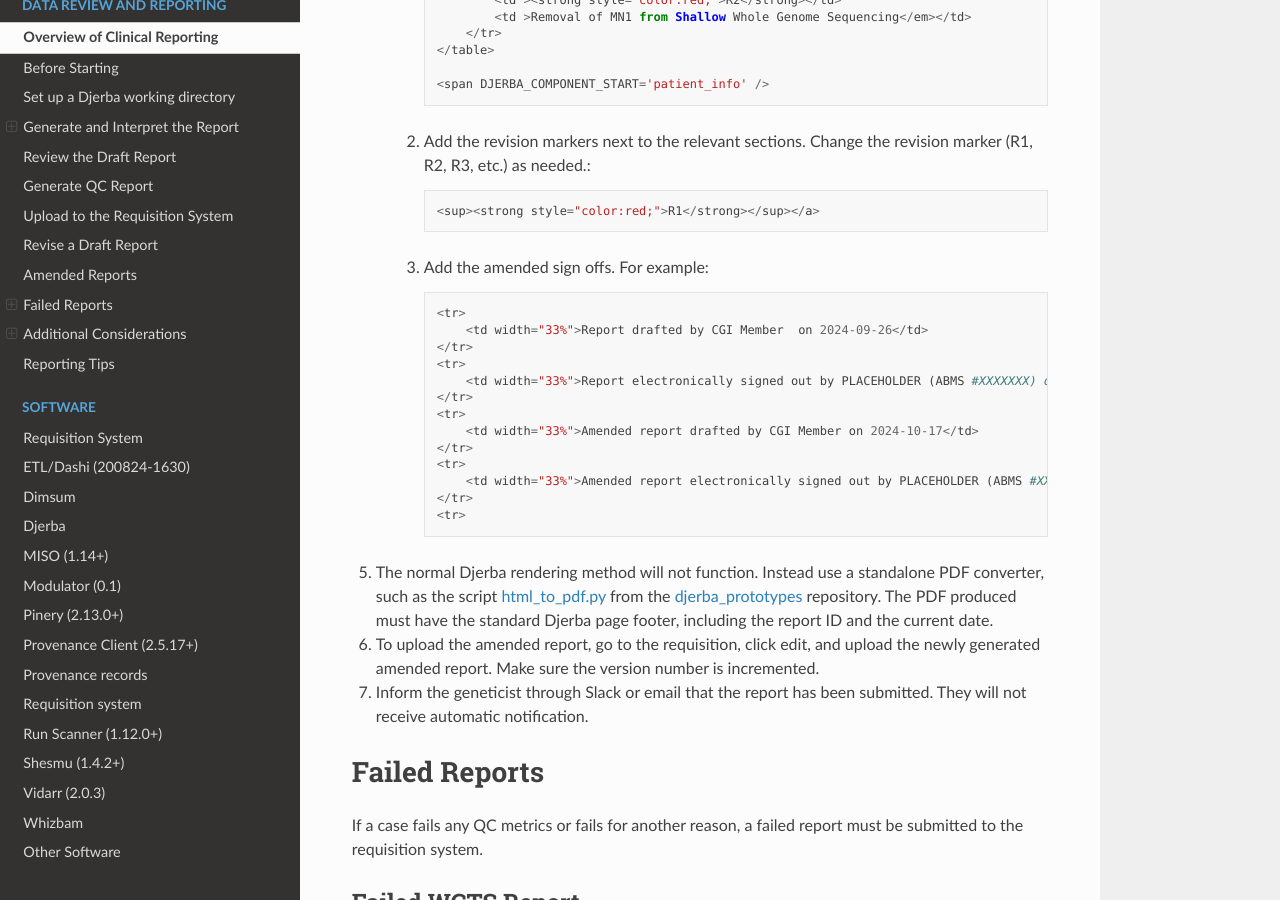
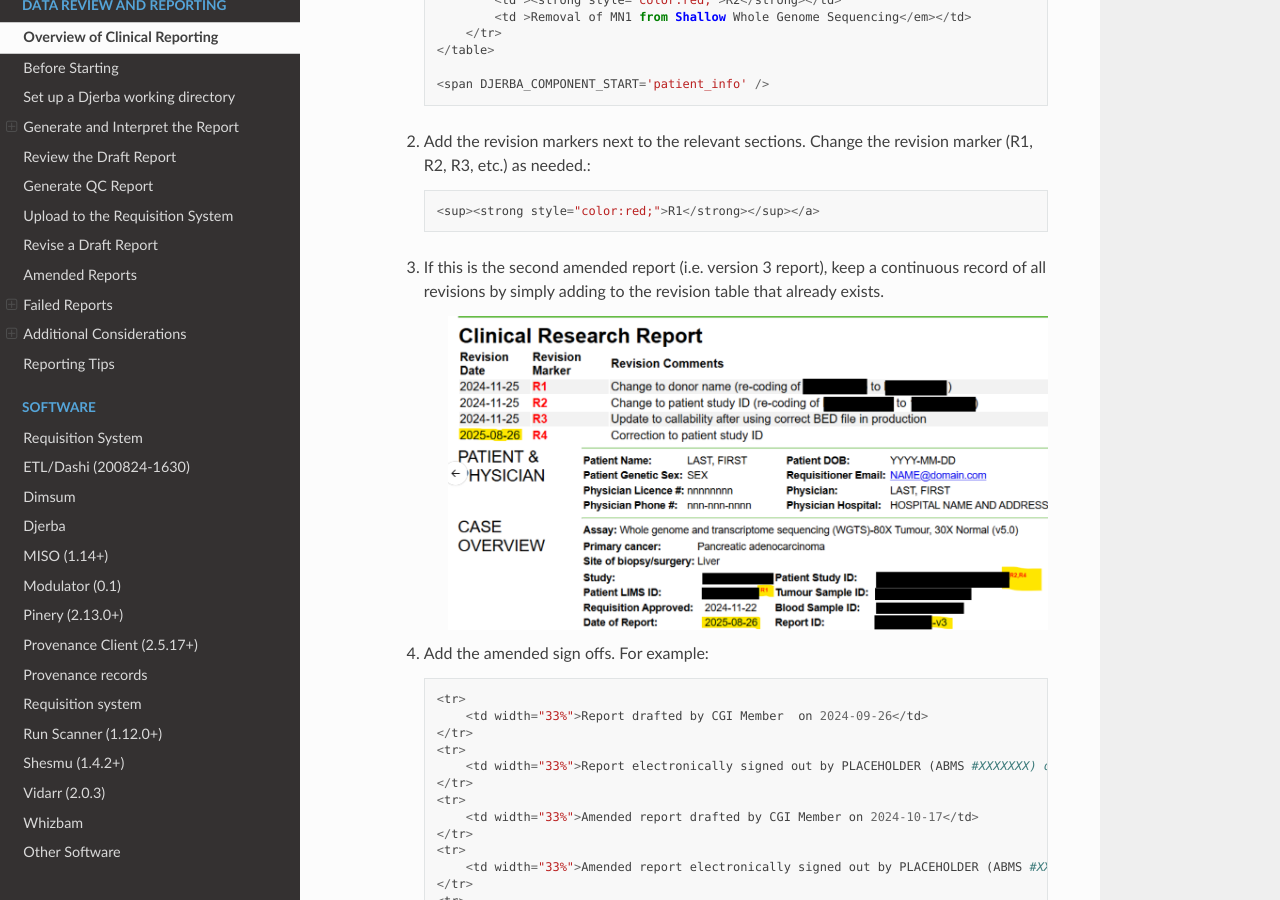
Before and after one commit to oicr-gsi/oicr-gsi, a Sphinx documentation site: the page built from source/data-review-reporting/data-review-and-reporting.rst, in a window 1280 px wide and 900 px high, scrolled down 7795 px. Built offline with Sphinx 7.4.7 and the Read the Docs theme 3.1.0, drawn with Linux system fonts in a browser that asks for light colours.

Commit message:
Update data-review-and-reporting.rst

```diff
--- a/source/data-review-reporting/data-review-and-reporting.rst
+++ b/source/data-review-reporting/data-review-and-reporting.rst
@@ -261,6 +261,10 @@
 
         <sup><strong style="color:red;">R1</strong></sup></a>
 
+    #. If this is the second amended report (i.e. version 3 report), keep a continuous record of all revisions by simply adding to the revision table that already exists.
+
+        .. image:: images/v3_amended_report.png
+
     #. Add the amended sign offs. For example::
 
         <tr>
```
